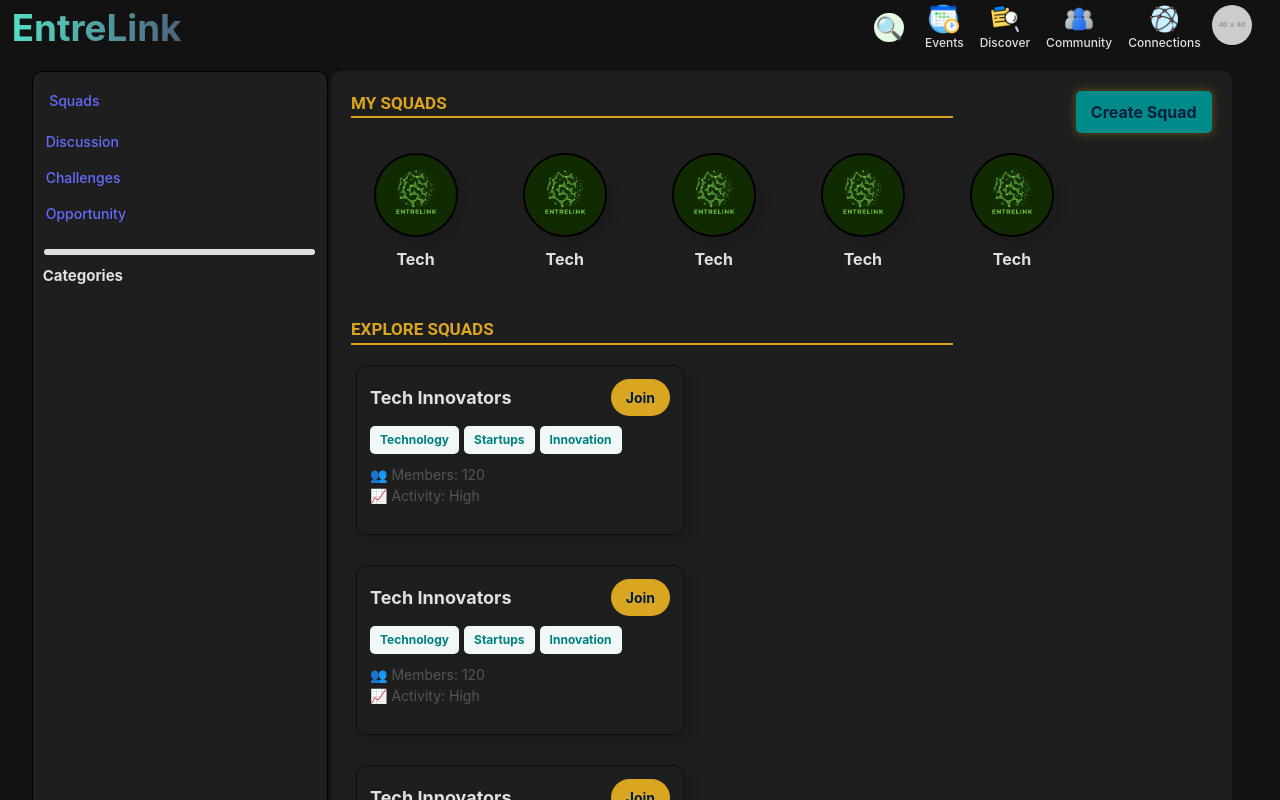
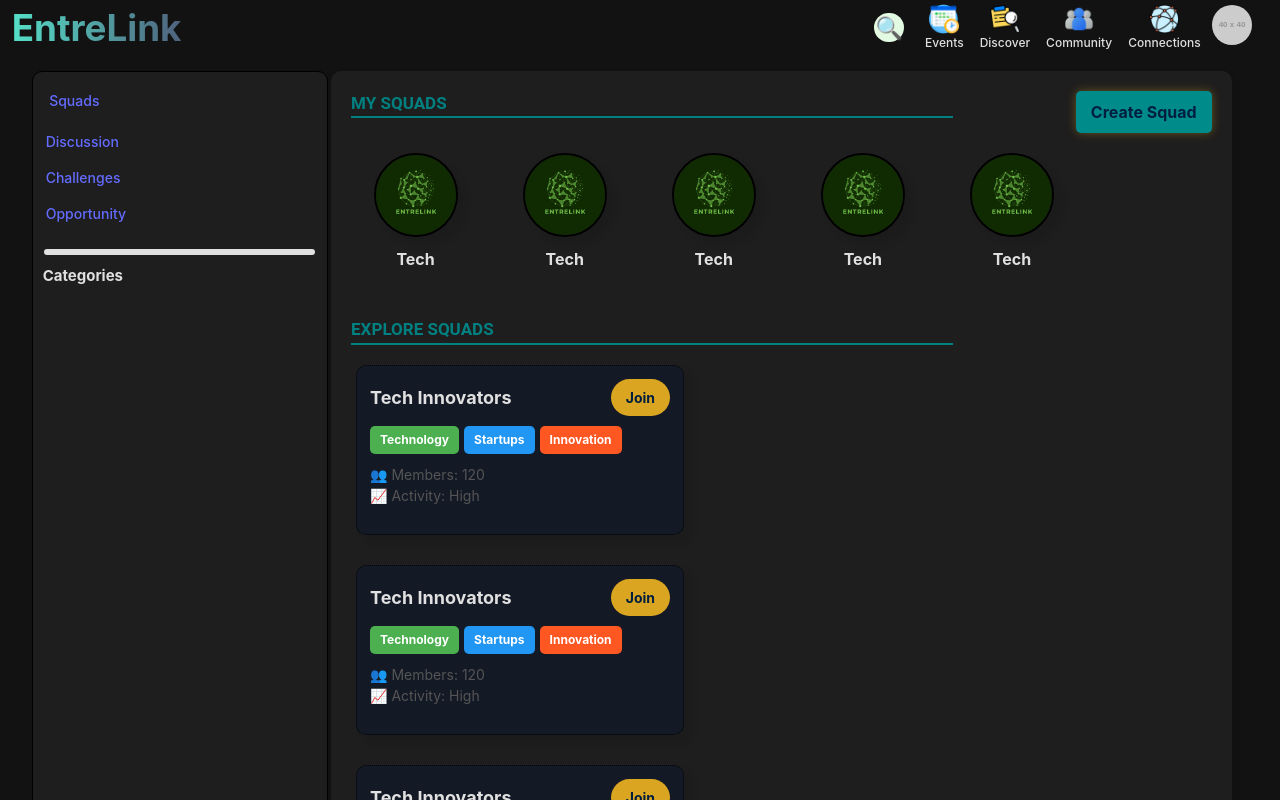
Before and after one commit to AnasFaaiz/EntreLink, a React (Vite) app in the folder client/: page /EntreLink/Community in a window 1280 px wide. Shown: the top 800 px of the page. Built offline with nearby package versions, Linux system fonts and the light colour scheme.

Commit message:
updated few designs

```diff
--- a/client/src/components/Community/Community-Main.jsx
+++ b/client/src/components/Community/Community-Main.jsx
@@ -68,12 +68,12 @@ const Community = () => {
     },
     sectionTitle: {
       fontSize: "17px",
-      color: "#DAA520",
+      color: "#008080",
       fontWeight: "bold",
       fontFamily: "'Roboto', sans-serif",
       textTransform: "uppercase",
       position: "relative",
-      borderBottom: "2px solid #DAA520",
+      borderBottom: "2px solid #008080",
       margin : "0",
       marginBottom: "15px",
       width: "70%",
--- a/client/src/components/Community/GroupCard.jsx
+++ b/client/src/components/Community/GroupCard.jsx
@@ -3,6 +3,17 @@ import React from "react";
 const GroupCard = ({ group }) => {
   // Destructure group properties
   const { name, tags, keywords, memberCount, activityLevel } = group;
+
+  // Function to get background color for tags
+  const getTagColor = (tag) => {
+    switch (tag) {
+      case "Technology": return "#4CAF50";
+      case "Startups": return "#2196F3";
+      case "Innovation": return "#FF5722";
+      case "education": return "#FFC107";
+      default: return "#E0E0E0";
+    }
+  };
 
   // Styles
   const styles = {
@@ -13,7 +24,7 @@ const GroupCard = ({ group }) => {
       padding: "13px",
       margin: "5px",
       maxWidth: "300px",
-      backgroundColor: "#1E1E1E",
+      backgroundColor: "rgba(18, 24, 41, 0.8)",
       display: "flex",
       flexDirection: "column",
       justifyContent: "space-between",
@@ -38,9 +49,8 @@ const GroupCard = ({ group }) => {
     tag: {
       fontSize: "12px",
       padding: "5px 10px",
-      backgroundColor: "#f0f8f8",
       borderRadius: "5px",
-      color: "#008080",
+      color: "#FFFFFF",
       fontWeight: "bold",
     },
     stats: {
@@ -82,7 +92,7 @@ const GroupCard = ({ group }) => {
       {/* Tags and Keywords */}
       <div style={styles.tags}>
         {tags.map((tag, index) => (
-          <div key={index} style={styles.tag}>
+          <div key={index} style={{ ...styles.tag, backgroundColor: getTagColor(tag) }}>
             {tag}
           </div>
         ))}
--- a/client/src/components/Discover/postCard.jsx
+++ b/client/src/components/Discover/postCard.jsx
@@ -1,29 +1,30 @@
 import React, { useState } from 'react';
-import { FontAwesomeIcon } from '@fortawesome/react-fontawesome';
-import { faThumbsUp, faThumbsDown } from '@fortawesome/free-solid-svg-icons';
+import SentimentVerySatisfiedIcon from '@mui/icons-material/SentimentVerySatisfied';
+import SentimentVeryDissatisfiedIcon from '@mui/icons-material/SentimentVeryDissatisfied';
 
 const PostCard = ({ title, description, author, date, imageUrl }) => {
-  const [likeCount, setLikeCount] = useState(0);
-  const [dislikeCount, setDislikeCount] = useState(0);
+   const [likes, setLikes] = useState(0);
+    const [dislikes, setDislikes] = useState(0);
 
     const handleLike = () => {
-    setLikeCount(likeCount + 1);
+      setLikes(likes + 1);
     };
 
     const handleDislike = () => {
-    setDislikeCount(dislikeCount + 1);
+      setDislikes(dislikes + 1);
     };
 
   return (
     <div className="postCard" style={styles.card}>
       <img src={imageUrl} alt={title} style={styles.image} />
       <h4 style={styles.title}>{title}</h4>
-      <div style={styles.buttonsContainer}>
-        <button style={styles.button} onClick={handleLike}>
-          <FontAwesomeIcon icon={faThumbsUp} style={styles.icon} /> {likeCount}
+      <div style={styles.likeDislikeContainer}>
+            <button style={styles.likeButton} onClick={handleLike}>
+              <SentimentVerySatisfiedIcon /> ({likes})
             </button>
-        <button style={styles.button} onClick={handleDislike}>
-          <FontAwesomeIcon icon={faThumbsDown} style={styles.icon} /> {dislikeCount}
+            <hr />
+            <button style={styles.dislikeButton} onClick={handleDislike}>
+              <SentimentVeryDissatisfiedIcon /> ({dislikes})
             </button>
         </div>
       {/* <p style={styles.description}>{description}</p> */}
@@ -42,7 +43,7 @@ const styles = {
     padding: '20px',
     margin: '10px',
     boxShadow: '0 4px 8px rgba(0, 0, 0, 0.1)',
-    backgroundColor: '#1E1E1E',
+    backgroundColor: 'rgba(18, 24, 41, 0.8)',
     width: '100%', // Ensure the card takes full width of the grid item
   },
   image: {
@@ -95,6 +96,31 @@ const styles = {
   date: {
     fontStyle: 'italic',
   },
+  likeDislikeContainer: {
+    display: 'flex',
+    justifyContent: 'center',
+    borderRadius: '50px',
+    // marginTop: '10px',
+    border: '2px solid black',
+    padding: '5px',
+    width: '50%',
+  },
+  likeButton: {
+    backgroundColor: 'transparent',
+    color: 'darkgreen',
+    padding: '0',
+    cursor: 'pointer',
+    borderRadius: '50px',
+    border: 'none',
+  },
+  dislikeButton: {
+    backgroundColor: 'transparent',
+    color: 'darkred',
+    padding: '0',
+    cursor: 'pointer',
+    borderRadius: '50px',
+    border: 'none',
+  },
 };
 
 export default PostCard;
```
Lines whose indentation alone changed are shown as unchanged.
